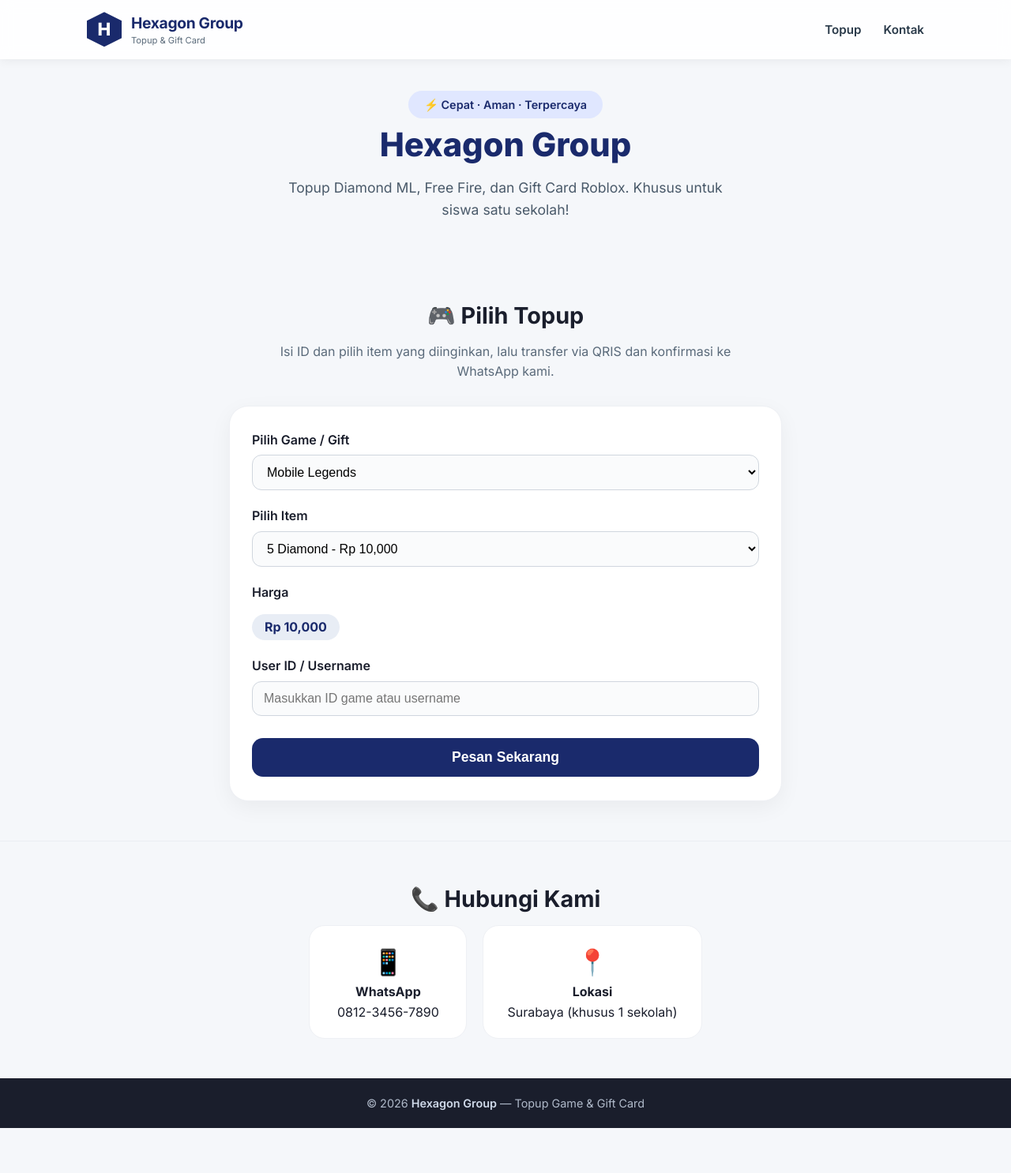
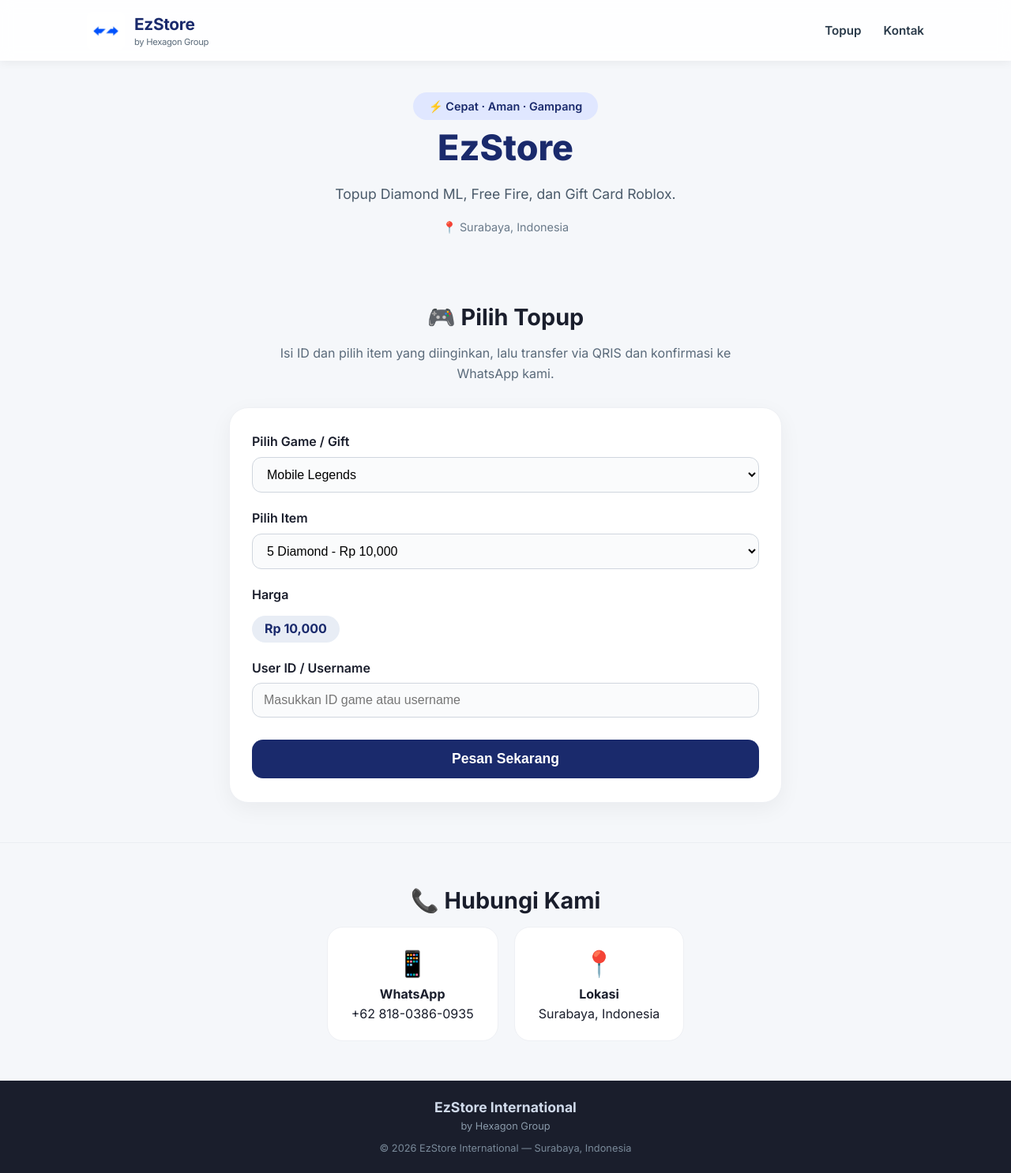
Before and after one commit to undpasteF43/Hexagon-Natural-Fermentation, a plain HTML site: page index.html in a window 1280 px wide. Shown: the whole page at 79% size. Before the commit the page ends 1429 px from the top, so only its background shows below. Drawn offline with Linux system fonts and the light colour scheme.

Commit message:
update: ganti jadi EzStore, tambah QRIS

```diff
--- a/index.html
+++ b/index.html
@@ -3,7 +3,7 @@
 <head>
     <meta charset="UTF-8">
     <meta name="viewport" content="width=device-width, initial-scale=1.0">
-    <title>Hexagon Group - Topup Game & Gift Card</title>
+    <title>EzStore</title>
     <link rel="preconnect" href="https://fonts.googleapis.com">
     <link rel="preconnect" href="https://fonts.gstatic.com" crossorigin>
     <link href="https://fonts.googleapis.com/css2?family=Inter:opsz,wght@14..32,400;14..32,600;14..32,700;14..32,800&display=swap" rel="stylesheet">
@@ -48,26 +48,32 @@
             align-items: center;
             gap: 12px;
         }
-        .logo-hex {
-            width: 44px;
-            height: 44px;
+        .logo-nav img {
+            height: 48px;
+            width: auto;
+            border-radius: 8px;
+        }
+        /* Placeholder kalau belum ada logo */
+        .logo-placeholder {
+            width: 48px;
+            height: 48px;
             background: #1a2a6c;
-            clip-path: polygon(50% 0%, 100% 25%, 100% 75%, 50% 100%, 0% 75%, 0% 25%);
+            border-radius: 10px;
             display: flex;
             align-items: center;
             justify-content: center;
             color: #fff;
             font-weight: 800;
-            font-size: 1.4rem;
+            font-size: 1.2rem;
             flex-shrink: 0;
         }
-        .logo-nav span {
+        .logo-nav .brand {
             font-weight: 700;
-            font-size: 1.2rem;
+            font-size: 1.3rem;
             color: #1a2a6c;
             letter-spacing: -0.3px;
         }
-        .logo-nav small {
+        .logo-nav .brand small {
             display: block;
             font-weight: 400;
             font-size: 0.7rem;
@@ -95,7 +101,7 @@
             text-align: center;
         }
         .hero h1 {
-            font-size: 2.6rem;
+            font-size: 2.8rem;
             font-weight: 800;
             color: #1a2a6c;
         }
@@ -113,6 +119,11 @@
             display: inline-block;
             font-weight: 600;
             font-size: 0.9rem;
+        }
+        .hero .byline {
+            margin-top: 8px;
+            font-size: 0.9rem;
+            color: #6a7a8a;
         }
 
         /* Section */
@@ -194,7 +205,7 @@
         }
         .btn-order:hover { background: #0f1a4a; transform: scale(1.02); }
 
-        /* QR & Instruksi (muncul setelah klik order) */
+        /* QR & Instruksi */
         .qr-section {
             display: none;
             margin-top: 30px;
@@ -241,7 +252,15 @@
             text-align: center;
             font-size: 0.9rem;
         }
-        footer span { color: #d0daea; font-weight: 600; }
+        footer .footer-brand {
+            color: #d0daea;
+            font-weight: 700;
+            font-size: 1.1rem;
+        }
+        footer .footer-sub {
+            color: #8a9aaa;
+            font-size: 0.8rem;
+        }
 
         /* Responsive */
         @media (max-width: 700px) {
@@ -257,10 +276,12 @@
 <nav>
     <div class="container nav-wrapper">
         <div class="logo-nav">
-            <div class="logo-hex">H</div>
-            <div>
-                <span>Hexagon Group</span>
-                <small>Topup & Gift Card</small>
+            <!-- KOSONGKAN LOGO: ganti src="images/logo-ezstore.png" nanti -->
+           <img src="images/ezstorelogo.jpeg" alt="Logo EzStore" style="height:48px; width:auto;" id="logoImg">
+            <div class="logo-placeholder" id="logoPlaceholder">EZ</div>
+            <div class="brand">
+                EzStore
+                <small>by Hexagon Group</small>
             </div>
         </div>
         <ul class="nav-links">
@@ -272,9 +293,10 @@
 
 <header class="hero">
     <div class="container">
-        <div class="badge">⚡ Cepat · Aman · Terpercaya</div>
-        <h1>Hexagon Group</h1>
-        <p class="sub">Topup Diamond ML, Free Fire, dan Gift Card Roblox. Khusus untuk siswa satu sekolah!</p>
+        <div class="badge">⚡ Cepat · Aman · Gampang</div>
+        <h1>EzStore</h1>
+        <p class="sub">Topup Diamond ML, Free Fire, dan Gift Card Roblox.<p>
+        <div class="byline">📍 Surabaya, Indonesia</div>
     </div>
 </header>
 
@@ -312,17 +334,17 @@
 
             <!-- QR & Instruksi Pembayaran -->
             <div id="qrSection" class="qr-section">
-                <h3 style="margin-bottom:10px;">📸 Scan QR untuk Bayar</h3>
-                <!-- Ganti src dengan file QR code kamu nanti -->
-                <img src="images/qr-placeholder.png" alt="QR Code" id="qrImage"
-                     onerror="this.src='https://picsum.photos/seed/qr/400/400'; this.alt='QR placeholder'">
+                <h3 style="margin-bottom:10px;">📸 Scan QRIS untuk Bayar</h3>
+                <!-- QRIS: ganti src dengan file qris kamu nanti -->
+                <img src="images/qris-placeholder.png" alt="QRIS" id="qrImage"
+                     onerror="this.src='https://picsum.photos/seed/qris/400/400'; this.alt='QRIS placeholder'">
                 <div class="bank-info">
-                    <p>💳 Transfer ke:</p>
-                    <p style="font-size:1.1rem;">BCA 1234567890 a.n. Hexagon Group</p>
+                    <p>💳 Transfer via QRIS / Bank:</p>
+                    <p style="font-size:1.1rem;">BCA 1234567890 a.n. EzStore</p>
                     <p style="font-weight:400; color:#4a5a6a;">Nominal sesuai harga yang dipilih</p>
                 </div>
                 <p><strong>📌 Setelah transfer, kirim bukti & ID ke WhatsApp kami</strong></p>
-                <a href="https://wa.me/6281234567890?text=Halo%20Hexagon%20Group%2C%20saya%20ingin%20topup%3A"
+                <a href="https://wa.me/62818039360935?text=Halo%20EzStore%2C%20saya%20ingin%20topup%3A"
                    target="_blank" class="btn-wa">📱 Konfirmasi via WhatsApp</a>
                 <p style="margin-top:12px; font-size:0.9rem; color:#5a6a7a;">
                     Pesanan akan diproses dalam 5-30 menit.
@@ -339,12 +361,12 @@
             <div style="background:#fff; padding:20px 30px; border-radius:20px; min-width:200px; border:1px solid #eef0f4;">
                 <div style="font-size:2rem;">📱</div>
                 <h4>WhatsApp</h4>
-                <p>0812-3456-7890</p>
+                <p>+62 818-0386-0935</p>
             </div>
             <div style="background:#fff; padding:20px 30px; border-radius:20px; min-width:200px; border:1px solid #eef0f4;">
                 <div style="font-size:2rem;">📍</div>
                 <h4>Lokasi</h4>
-                <p>Surabaya (khusus 1 sekolah)</p>
+                <p>Surabaya, Indonesia</p>
             </div>
         </div>
     </div>
@@ -352,7 +374,11 @@
 
 <footer>
     <div class="container">
-        &copy; 2026 <span>Hexagon Group</span> — Topup Game & Gift Card
+        <div class="footer-brand">EzStore International</div>
+        <div class="footer-sub">by Hexagon Group</div>
+        <div style="margin-top:8px; font-size:0.8rem; color:#7a8a9a;">
+            &copy; 2026 EzStore International — Surabaya, Indonesia
+        </div>
     </div>
 </footer>
 
@@ -433,21 +459,37 @@
             alert('Mohon isi User ID / Username terlebih dahulu!');
             return;
         }
-        // Tampilkan QR dan instruksi
         document.getElementById('qrSection').classList.add('show');
-        // Update link WhatsApp dengan pesan otomatis
         const waLink = document.querySelector('.btn-wa');
-        const msg = `Halo Hexagon Group, saya mau topup ${data.label} - ${item.name} (Rp ${item.price.toLocaleString()}) untuk ID: ${userid}. Saya sudah transfer.`;
-        waLink.href = `https://wa.me/6281234567890?text=${encodeURIComponent(msg)}`;
-        // Scroll ke QR
+        const msg = `Halo EzStore, saya mau topup ${data.label} - ${item.name} (Rp ${item.price.toLocaleString()}) untuk ID: ${userid}. Saya sudah transfer.`;
+        waLink.href = `https://wa.me/62818039360935?text=${encodeURIComponent(msg)}`;
         document.getElementById('qrSection').scrollIntoView({ behavior: 'smooth', block: 'center' });
     }
 
-    // Inisialisasi pertama
+    // Logo: sembunyikan placeholder, tampilkan gambar kalau ada
+    function initLogo() {
+        const img = document.getElementById('logoImg');
+        const placeholder = document.getElementById('logoPlaceholder');
+        // Coba load gambar, kalau gagal tetap tampilkan placeholder
+        img.onerror = function() {
+            img.style.display = 'none';
+            placeholder.style.display = 'flex';
+        };
+        img.onload = function() {
+            img.style.display = 'block';
+            placeholder.style.display = 'none';
+        };
+        // Kalau src kosong, tetap tampilkan placeholder
+        if (!img.src || img.src === window.location.href) {
+            img.style.display = 'none';
+            placeholder.style.display = 'flex';
+        }
+    }
+
+    // Inisialisasi
     updateItems();
-
-    // Bisa juga langsung update harga saat ganti item
     document.getElementById('item').addEventListener('change', updatePrice);
+    initLogo();
 </script>
 </body>
 </html>
```
Also changed, not shown: images/ezstorelogo.jpeg (added).
